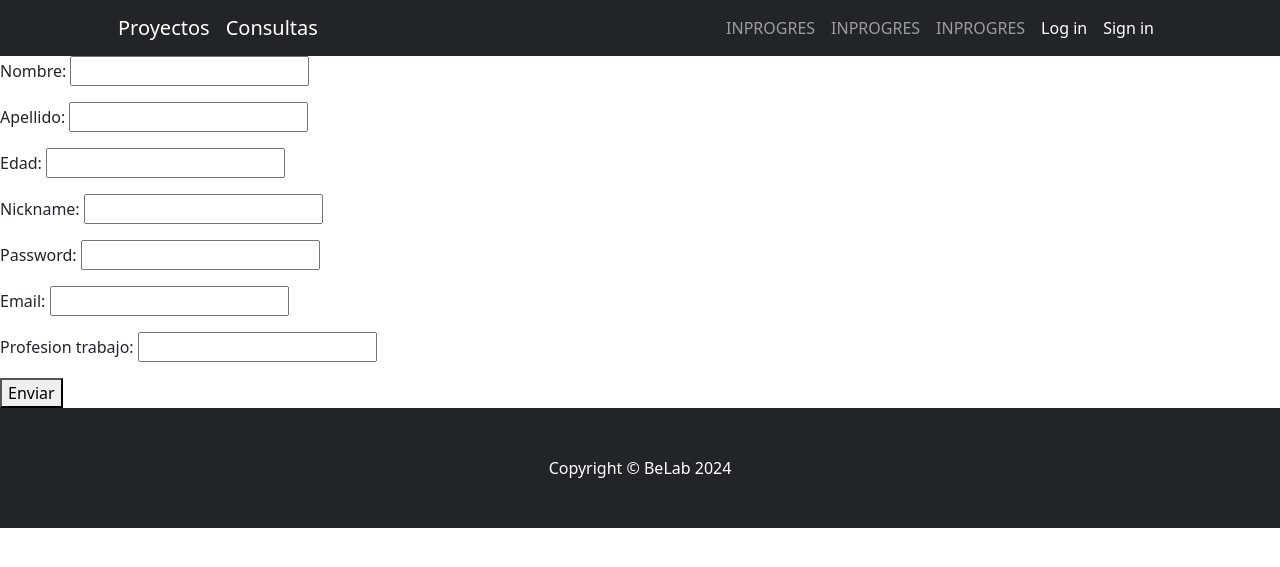
After one commit to JuanManuelCurcio/Tercera_pre-entrega_Curcio, a Django app: page /app_belab/nuevo_usuario in a window 1280 px wide. The commit adds this page. Shown: the top 567 px of the page. Run offline with Django 5.2, Linux system fonts and the light colour scheme; some libraries are stand-ins or nearby versions.

Commit message:
Antes de cambiar de enfoque de formulario, en la view

```diff
--- a/app_belab/forms.py
+++ b/app_belab/forms.py
@@ -4,8 +4,8 @@ from django import forms
 class NuevoUsuarioFormulario(forms.Form):
     nombre = forms.CharField(max_length=51)
     apellido = forms.CharField(max_length=51)
-    edad = forms.IntegerField(required=True)
-    usuario_id = forms.CharField(max_length=18)
+    edad = forms.IntegerField()
+    NickName = forms.CharField(max_length=18)
     password = forms.CharField(max_length=18)
     email = forms.EmailField(max_length=200)
     profesion_trabajo = forms.CharField(max_length=51)
--- a/app_belab/templates/main.html
+++ b/app_belab/templates/main.html
@@ -7,22 +7,25 @@
     <meta name="author" content="" />
     <title>Small Business - Start Bootstrap Template</title>
     <!-- Favicon-->
-        <link rel="icon" type="image/x-icon" href="assets/favicon.ico" />
+    {% load static %}
+    <link rel="icon" type="image/x-icon" href="{% static 'assets/favicon.ico' %}" />
     <!-- Core theme CSS (includes Bootstrap)-->
-        <link href="css/styles.css" rel="stylesheet" />
+    <link href="{% static 'css/styles.css' %}" rel="stylesheet" />
 </head>
 <body>
     <!-- Responsive navbar-->
     <nav class="navbar navbar-expand-lg navbar-dark bg-dark">
         <div class="container px-5">
-                <a class="navbar-brand" href="#!">Start Bootstrap</a>
+            <a class="navbar-brand" href="#!">Proyectos</a>
+            <a class="navbar-brand" href="#!">Consultas</a>
             <button class="navbar-toggler" type="button" data-bs-toggle="collapse" data-bs-target="#navbarSupportedContent" aria-controls="navbarSupportedContent" aria-expanded="false" aria-label="Toggle navigation"><span class="navbar-toggler-icon"></span></button>
             <div class="collapse navbar-collapse" id="navbarSupportedContent">
                 <ul class="navbar-nav ms-auto mb-2 mb-lg-0">
-                        <li class="nav-item"><a class="nav-link active" aria-current="page" href="#!">Home</a></li>
-                        <li class="nav-item"><a class="nav-link" href="#!">About</a></li>
-                        <li class="nav-item"><a class="nav-link" href="#!">Contact</a></li>
-                        <li class="nav-item"><a class="nav-link" href="#!">Services</a></li>
+                    <li class="nav-item"><a class="nav-link" href="#!">INPROGRES</a></li>
+                    <li class="nav-item"><a class="nav-link" href="#!">INPROGRES</a></li>
+                    <li class="nav-item"><a class="nav-link" href="#!">INPROGRES</a></li>
+                    <li class="nav-item"><a class="nav-link active" aria-current="page" href="#!">Log in</a></li>
+                    <li class="nav-item"><a class="nav-link active" aria-current="page" href="{% url 'NuevoUsuario' %}">Sign in</a></li>
                 </ul>
             </div>
         </div>
@@ -35,11 +38,11 @@
 
     <!-- Footer-->
     <footer class="py-5 bg-dark">
-            <div class="container px-4 px-lg-5"><p class="m-0 text-center text-white">Copyright &copy; Your Website 2023</p></div>
+        <div class="container px-4 px-lg-5"><p class="m-0 text-center text-white">Copyright &copy; BeLab 2024</p></div>
     </footer>
     <!-- Bootstrap core JS-->
     <script src="https://cdn.jsdelivr.net/npm/bootstrap@5.2.3/dist/js/bootstrap.bundle.min.js"></script>
     <!-- Core theme JS-->
-        <script src="js/scripts.js"></script>
+    <script src="{% static 'js/scripts.js' %}"></script>
 </body>
 </html>
--- /dev/null
+++ b/app_belab/templates/nuevo_usuario.html
@@ -0,0 +1,13 @@
+{% extends 'main.html' %}
+
+{% block gap %}
+
+<form action="{% url 'NuevoUsuario' %}" method="post"> {% csrf_token %} <!-- Token de seguridad que pide djaneiro -->
+            <!-- ACA VA LA FUNCION -->
+    {{form_nuevo_usuario.as_p}}
+    <button type="submit">Enviar</button>
+
+</form>
+
+
+{% endblock gap %}
--- a/app_belab/urls.py
+++ b/app_belab/urls.py
@@ -1,6 +1,8 @@
 from django.urls import path
-from .views import main
+from .views import main, inicio, NuevoUsuario  # Asegúrate de que esta línea sea correcta
 
 urlpatterns = [
-    path("main/",main, name= "main"),
+    path("main/", main, name="main"),
+    path("inicio/", inicio, name="inicio"),  # Usar el nombre como string
+    path("nuevo_usuario",NuevoUsuario, name = "NuevoUsuario")
 ]
--- a/app_belab/views.py
+++ b/app_belab/views.py
@@ -1,3 +1,23 @@
 from django.shortcuts import render
+from .forms import NuevoUsuarioFormulario
 
-# Create your views here.
+def main(req):
+    return render(req, "main.html", {})
+
+def inicio(req):
+    return render(req, "inicio.html", {})
+
+def NuevoUsuario(req):
+    print(f'Los datos ingresados son: {req.POST}')
+    if req.method == 'POST':
+        form_nuevo_usuario = NuevoUsuarioFormulario(req.POST)
+
+        if form_nuevo_usuario.is_valid(): # para ver si cumple con lo ingresaro en el modelo de formulario
+            data = form_nuevo_usuario.cleaned_data
+            nuevo_usuario = NuevoUsuarioFormulario(nombre=data['nombre'], apellido=data['apellido'], edad=data['edad'],
+        profesion_trabajo=data['profesion_trabajo'])
+            nuevo_usuario.save() # y se guarda
+            return render(req, "usuario_creado.html", {}) # para renderizar algo, pero deberia ser un nuevo html agradeciendo
+    else:
+        form_nuevo_usuario = NuevoUsuarioFormulario()
+    return render(req, "nuevo_usuario.html", {"form_nuevo_usuario": form_nuevo_usuario})
--- a/belab/settings.py
+++ b/belab/settings.py
@@ -37,6 +37,7 @@ INSTALLED_APPS = [
     "django.contrib.sessions",
     "django.contrib.messages",
     "django.contrib.staticfiles",
+    "app_belab",
 ]
 
 MIDDLEWARE = [
@@ -66,6 +67,7 @@ TEMPLATES = [
         },
     },
 ]
+
 
 WSGI_APPLICATION = "belab.wsgi.application"
 
--- a/belab/urls.py
+++ b/belab/urls.py
@@ -16,7 +16,9 @@ Including another URLconf
 """
 from django.contrib import admin
 from django.urls import path
+from django.urls import include
 
 urlpatterns = [
     path("admin/", admin.site.urls),
+    path("app_belab/", include("app_belab.urls")),
 ]
```
Also changed, not shown: app_belab/models.py (+10 -4 lines), app_belab/templates/inicio.html (added, +36 -0 lines), app_belab/migrations/0001_initial.py (added), db.sqlite3 (added). Lines whose indentation alone changed are shown as unchanged.
